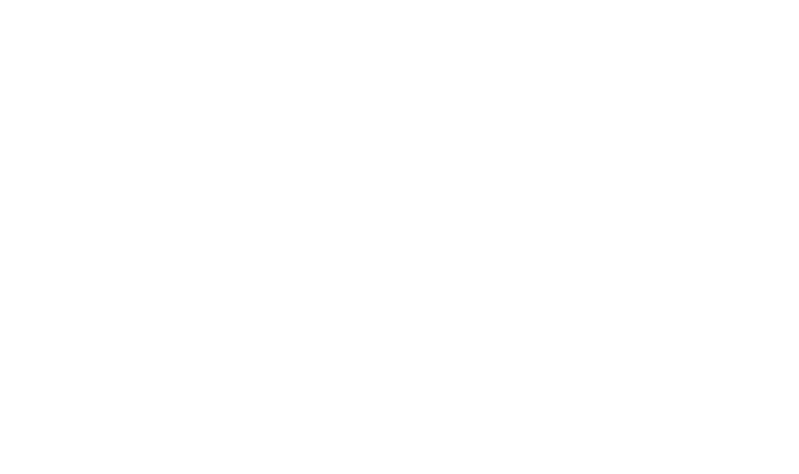
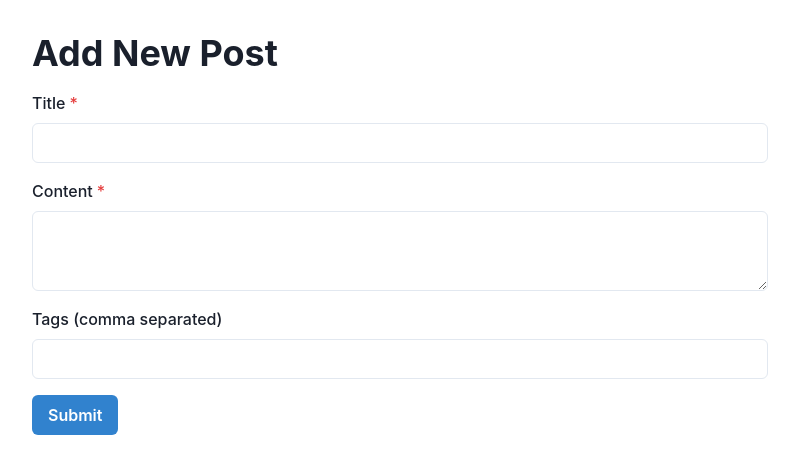
Before and after one commit to GPT-Engineer-App-Dev/tranquil-tidings, a React (Vite) app: page /add-post in a window 1280 px wide. Before the commit this address had no page. Shown: the top 474 px of the page, without its empty margins (240-1039 px from the left). Built offline with nearby package versions, Linux system fonts and the light colour scheme.

Commit message:
Implemented functionality to add a new blog post. This includes: - A form with fields for the blog post title, content, and any tags. - A submit button to save the new post. - Ensuring the new post appears in the main content area after submission.

```diff
--- a/src/App.jsx
+++ b/src/App.jsx
@@ -1,11 +1,13 @@
 import { Route, BrowserRouter as Router, Routes } from "react-router-dom";
 import Index from "./pages/Index.jsx";
+import AddPost from "./pages/AddPost.jsx"; // Import the new AddPost component
 
 function App() {
   return (
     <Router>
       <Routes>
         <Route exact path="/" element={<Index />} />
+      <Route path="/add-post" element={<AddPost />} /> {/* Add the new route */}
       </Routes>
     </Router>
   );
--- /dev/null
+++ b/src/pages/AddPost.jsx
@@ -0,0 +1,43 @@
+import { useState } from "react";
+import { Box, Button, Container, FormControl, FormLabel, Input, Textarea, VStack, Heading } from "@chakra-ui/react";
+import { useNavigate } from "react-router-dom";
+
+const AddPost = () => {
+  const [title, setTitle] = useState("");
+  const [content, setContent] = useState("");
+  const [tags, setTags] = useState("");
+  const navigate = useNavigate();
+
+  const handleSubmit = (e) => {
+    e.preventDefault();
+    const newPost = { title, content, tags: tags.split(",") };
+    const existingPosts = JSON.parse(localStorage.getItem("posts")) || [];
+    localStorage.setItem("posts", JSON.stringify([...existingPosts, newPost]));
+    navigate("/");
+  };
+
+  return (
+    <Container maxW="container.md" py={8}>
+      <VStack spacing={4} align="stretch">
+        <Heading as="h2" size="xl">Add New Post</Heading>
+        <Box as="form" onSubmit={handleSubmit}>
+          <FormControl id="title" isRequired>
+            <FormLabel>Title</FormLabel>
+            <Input type="text" value={title} onChange={(e) => setTitle(e.target.value)} />
+          </FormControl>
+          <FormControl id="content" isRequired mt={4}>
+            <FormLabel>Content</FormLabel>
+            <Textarea value={content} onChange={(e) => setContent(e.target.value)} />
+          </FormControl>
+          <FormControl id="tags" mt={4}>
+            <FormLabel>Tags (comma separated)</FormLabel>
+            <Input type="text" value={tags} onChange={(e) => setTags(e.target.value)} />
+          </FormControl>
+          <Button type="submit" colorScheme="blue" mt={4}>Submit</Button>
+        </Box>
+      </VStack>
+    </Container>
+  );
+};
+
+export default AddPost;
--- a/src/pages/Index.jsx
+++ b/src/pages/Index.jsx
@@ -1,7 +1,16 @@
-import { Box, Container, Flex, Heading, Text, VStack, Link, HStack, Spacer } from "@chakra-ui/react";
+import { Box, Container, Flex, Heading, Text, VStack, Link, HStack, Spacer, Button } from "@chakra-ui/react";
 import { FaTwitter, FaGithub, FaLinkedin } from "react-icons/fa";
+import { useEffect, useState } from "react";
+import { Link as RouterLink } from "react-router-dom";
 
 const Index = () => {
+  const [posts, setPosts] = useState([]);
+
+  useEffect(() => {
+    const storedPosts = JSON.parse(localStorage.getItem("posts")) || [];
+    setPosts(storedPosts);
+  }, []);
+
   return (
     <Box>
       {/* Navigation Bar */}
@@ -11,9 +20,10 @@ const Index = () => {
             <Heading as="h1" size="lg">My Blog</Heading>
             <Spacer />
             <HStack spacing={4}>
-              <Link href="#home" color="white">Home</Link>
-              <Link href="#about" color="white">About</Link>
-              <Link href="#contact" color="white">Contact</Link>
+              <Link as={RouterLink} to="/" color="white">Home</Link>
+              <Link as={RouterLink} to="#about" color="white">About</Link>
+              <Link as={RouterLink} to="#contact" color="white">Contact</Link>
+              <Button as={RouterLink} to="/add-post" colorScheme="teal" size="sm">Add Post</Button>
             </HStack>
           </Flex>
         </Container>
@@ -29,14 +39,13 @@ const Index = () => {
           <Box>
             <Heading as="h3" size="lg">Latest Posts</Heading>
             <VStack spacing={4} mt={4} align="stretch">
-              <Box p={4} shadow="md" borderWidth="1px">
-                <Heading as="h4" size="md">Post Title 1</Heading>
-                <Text mt={2}>A brief description of the blog post goes here...</Text>
-              </Box>
-              <Box p={4} shadow="md" borderWidth="1px">
-                <Heading as="h4" size="md">Post Title 2</Heading>
-                <Text mt={2}>A brief description of the blog post goes here...</Text>
-              </Box>
+              {posts.map((post, index) => (
+                <Box key={index} p={4} shadow="md" borderWidth="1px">
+                  <Heading as="h4" size="md">{post.title}</Heading>
+                  <Text mt={2}>{post.content}</Text>
+                  <Text mt={2} fontSize="sm" color="gray.500">Tags: {post.tags.join(", ")}</Text>
+                </Box>
+              ))}
             </VStack>
           </Box>
         </VStack>
```
